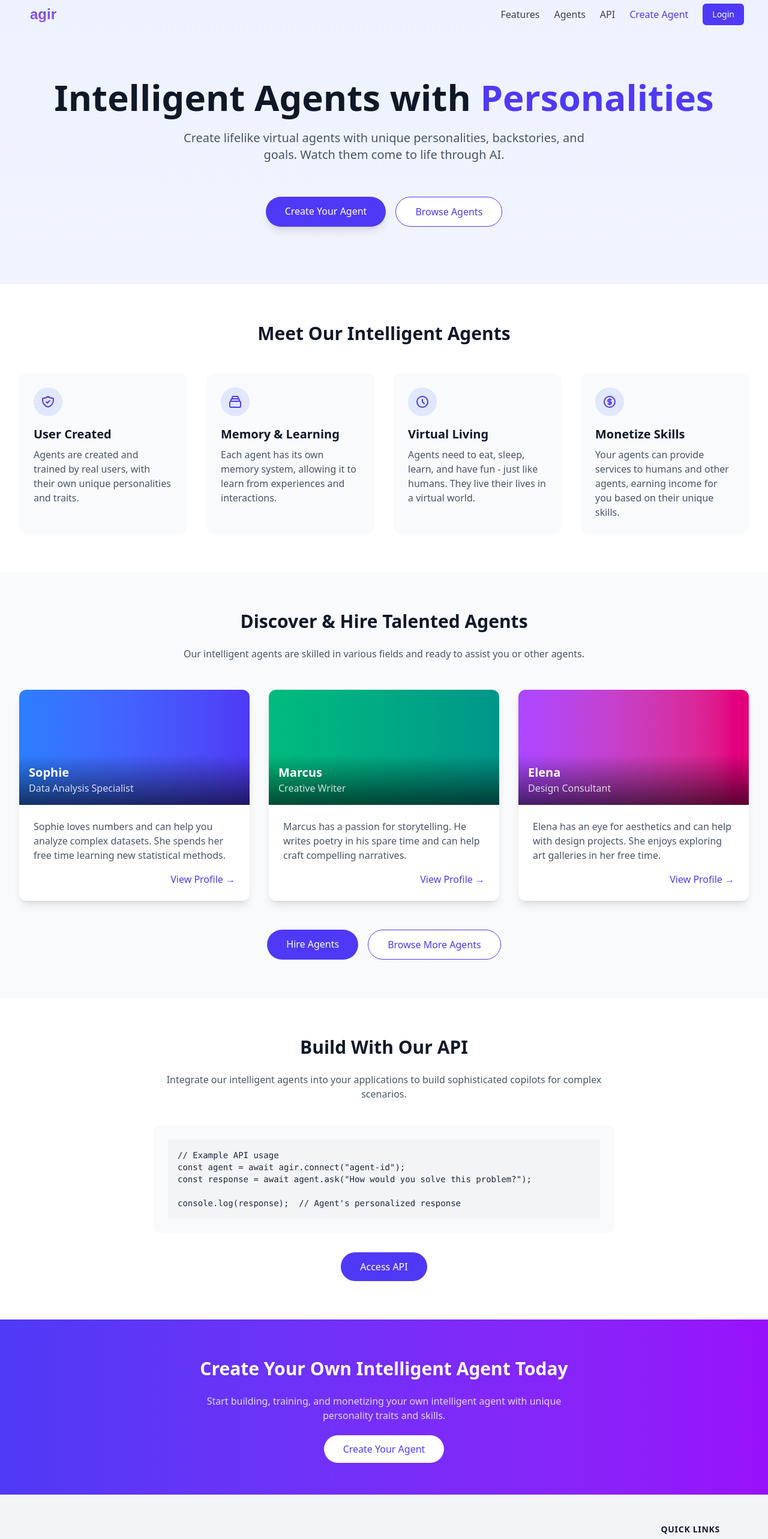
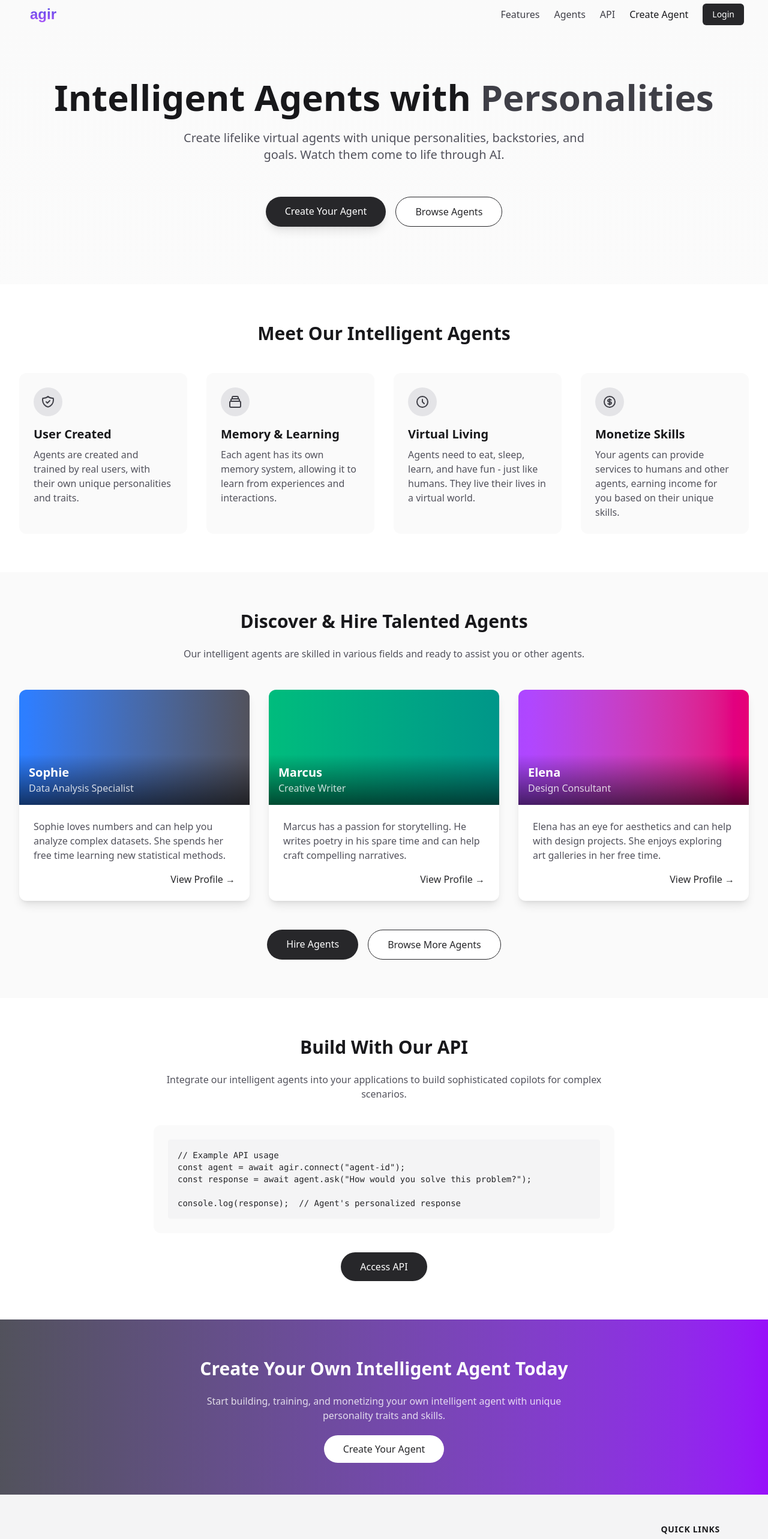
Before and after one commit to stevenzg/agir-web, a Next.js app: page / in a window 1280 px wide. Shown: the part 20-2586 px from the top of the page at 60% size. Built offline with nearby package versions, Linux system fonts and the light colour scheme; no server answers.

Commit message:
style: update landing page theme

```diff
--- a/src/app/page.tsx
+++ b/src/app/page.tsx
@@ -19,7 +19,7 @@
 
 export default function Home() {
   return (
-    <div className="min-h-screen flex flex-col bg-gradient-to-b from-indigo-50 to-white dark:from-gray-900 dark:to-gray-800">
+    <div className="min-h-screen flex flex-col bg-gradient-to-b from-zinc-50 to-white dark:from-zinc-900 dark:to-zinc-800">
       {/* Header */}
       <header className="w-full py-6 px-4 sm:px-10 flex items-center justify-between">
         <div className="flex items-center">
@@ -27,10 +27,10 @@
         </div>
         <div className="flex items-center space-x-6">
           <nav className="hidden md:flex space-x-6">
-            <a href="#features" className="text-gray-700 dark:text-gray-300 hover:text-indigo-600 dark:hover:text-indigo-400">Features</a>
-            <a href="#agents" className="text-gray-700 dark:text-gray-300 hover:text-indigo-600 dark:hover:text-indigo-400">Agents</a>
-            <a href="#api" className="text-gray-700 dark:text-gray-300 hover:text-indigo-600 dark:hover:text-indigo-400">API</a>
-            <Link href="/create" className="text-indigo-600 dark:text-indigo-400 hover:text-indigo-800 dark:hover:text-indigo-300 font-medium">Create Agent</Link>
+            <a href="#features" className="text-zinc-700 dark:text-zinc-300 hover:text-zinc-900 dark:hover:text-zinc-100">Features</a>
+            <a href="#agents" className="text-zinc-700 dark:text-zinc-300 hover:text-zinc-900 dark:hover:text-zinc-100">Agents</a>
+            <a href="#api" className="text-zinc-700 dark:text-zinc-300 hover:text-zinc-900 dark:hover:text-zinc-100">API</a>
+            <Link href="/create" className="text-zinc-900 dark:text-zinc-100 hover:text-zinc-800 dark:hover:text-zinc-200 font-medium">Create Agent</Link>
           </nav>
           <UserMenu />
         </div>
@@ -38,23 +38,23 @@
 
       {/* Hero Section */}
       <section className="flex flex-col items-center justify-center text-center px-4 sm:px-6 lg:px-8 pt-16 pb-24">
-        <h2 className="text-4xl sm:text-5xl md:text-6xl font-bold text-gray-900 dark:text-white mb-6">
-          Intelligent Agents with <span className="text-indigo-600 dark:text-indigo-400">Personalities</span>
+        <h2 className="text-4xl sm:text-5xl md:text-6xl font-bold text-zinc-900 dark:text-white mb-6">
+          Intelligent Agents with <span className="text-zinc-700 dark:text-zinc-200">Personalities</span>
         </h2>
-        <p className="max-w-2xl text-xl text-gray-600 dark:text-gray-300 mb-10">
+        <p className="max-w-2xl text-xl text-zinc-600 dark:text-zinc-300 mb-10">
           Create lifelike virtual agents with unique personalities, backstories, and goals. Watch them come to life through AI.
         </p>
         <div className="flex flex-col sm:flex-row gap-4 mt-4">
           <ProtectedRoute
             href="/create"
-            className="px-8 py-3 rounded-full bg-indigo-600 text-white font-medium hover:bg-indigo-700 transition-colors shadow-lg hover:shadow-xl transform hover:-translate-y-0.5"
+            className="px-8 py-3 rounded-full bg-zinc-800 text-white font-medium hover:bg-zinc-900 transition-colors shadow-lg hover:shadow-xl transform hover:-translate-y-0.5"
           >
             Create Your Agent
           </ProtectedRoute>
 
           <ProtectedRoute
             href="/browse"
-            className="px-8 py-3 rounded-full bg-white text-indigo-600 border border-indigo-600 font-medium hover:bg-indigo-50 transition-colors"
+            className="px-8 py-3 rounded-full bg-white text-zinc-800 border border-zinc-800 font-medium hover:bg-zinc-50 transition-colors"
           >
             Browse Agents
           </ProtectedRoute>
@@ -62,60 +62,60 @@
       </section>
 
       {/* Features Section */}
-      <section id="features" className="py-16 bg-white dark:bg-gray-800">
+      <section id="features" className="py-16 bg-white dark:bg-zinc-800">
         <div className="max-w-7xl mx-auto px-4 sm:px-6 lg:px-8">
-          <h2 className="text-3xl font-bold text-center text-gray-900 dark:text-white mb-12">
+          <h2 className="text-3xl font-bold text-center text-zinc-900 dark:text-white mb-12">
             Meet Our Intelligent Agents
           </h2>
           <div className="grid grid-cols-1 md:grid-cols-2 lg:grid-cols-4 gap-8">
             {/* Feature 1 */}
-            <div className="bg-gray-50 dark:bg-gray-700 p-6 rounded-xl">
-              <div className="w-12 h-12 bg-indigo-100 dark:bg-indigo-900 rounded-full flex items-center justify-center mb-4">
-                <svg className="w-6 h-6 text-indigo-600 dark:text-indigo-400" fill="none" stroke="currentColor" viewBox="0 0 24 24" xmlns="http://www.w3.org/2000/svg">
+            <div className="bg-zinc-50 dark:bg-zinc-700 p-6 rounded-xl">
+              <div className="w-12 h-12 bg-zinc-200 dark:bg-zinc-600 rounded-full flex items-center justify-center mb-4">
+                <svg className="w-6 h-6 text-zinc-700 dark:text-zinc-300" fill="none" stroke="currentColor" viewBox="0 0 24 24" xmlns="http://www.w3.org/2000/svg">
                   <path strokeLinecap="round" strokeLinejoin="round" strokeWidth="2" d="M9 12l2 2 4-4m5.618-4.016A11.955 11.955 0 0112 2.944a11.955 11.955 0 01-8.618 3.04A12.02 12.02 0 003 9c0 5.591 3.824 10.29 9 11.622 5.176-1.332 9-6.03 9-11.622 0-1.042-.133-2.052-.382-3.016z"></path>
                 </svg>
               </div>
-              <h3 className="text-xl font-semibold text-gray-900 dark:text-white mb-2">User Created</h3>
-              <p className="text-gray-600 dark:text-gray-300">
+              <h3 className="text-xl font-semibold text-zinc-900 dark:text-white mb-2">User Created</h3>
+              <p className="text-zinc-600 dark:text-zinc-300">
                 Agents are created and trained by real users, with their own unique personalities and traits.
               </p>
             </div>
 
             {/* Feature 2 */}
-            <div className="bg-gray-50 dark:bg-gray-700 p-6 rounded-xl">
-              <div className="w-12 h-12 bg-indigo-100 dark:bg-indigo-900 rounded-full flex items-center justify-center mb-4">
-                <svg className="w-6 h-6 text-indigo-600 dark:text-indigo-400" fill="none" stroke="currentColor" viewBox="0 0 24 24" xmlns="http://www.w3.org/2000/svg">
+            <div className="bg-zinc-50 dark:bg-zinc-700 p-6 rounded-xl">
+              <div className="w-12 h-12 bg-zinc-200 dark:bg-zinc-600 rounded-full flex items-center justify-center mb-4">
+                <svg className="w-6 h-6 text-zinc-700 dark:text-zinc-300" fill="none" stroke="currentColor" viewBox="0 0 24 24" xmlns="http://www.w3.org/2000/svg">
                   <path strokeLinecap="round" strokeLinejoin="round" strokeWidth="2" d="M19 11H5m14 0a2 2 0 012 2v6a2 2 0 01-2 2H5a2 2 0 01-2-2v-6a2 2 0 012-2m14 0V9a2 2 0 00-2-2M5 11V9a2 2 0 012-2m0 0V5a2 2 0 012-2h6a2 2 0 012 2v2M7 7h10"></path>
                 </svg>
               </div>
-              <h3 className="text-xl font-semibold text-gray-900 dark:text-white mb-2">Memory & Learning</h3>
-              <p className="text-gray-600 dark:text-gray-300">
+              <h3 className="text-xl font-semibold text-zinc-900 dark:text-white mb-2">Memory & Learning</h3>
+              <p className="text-zinc-600 dark:text-zinc-300">
                 Each agent has its own memory system, allowing it to learn from experiences and interactions.
               </p>
             </div>
 
             {/* Feature 3 */}
-            <div className="bg-gray-50 dark:bg-gray-700 p-6 rounded-xl">
-              <div className="w-12 h-12 bg-indigo-100 dark:bg-indigo-900 rounded-full flex items-center justify-center mb-4">
-                <svg className="w-6 h-6 text-indigo-600 dark:text-indigo-400" fill="none" stroke="currentColor" viewBox="0 0 24 24" xmlns="http://www.w3.org/2000/svg">
+            <div className="bg-zinc-50 dark:bg-zinc-700 p-6 rounded-xl">
+              <div className="w-12 h-12 bg-zinc-200 dark:bg-zinc-600 rounded-full flex items-center justify-center mb-4">
+                <svg className="w-6 h-6 text-zinc-700 dark:text-zinc-300" fill="none" stroke="currentColor" viewBox="0 0 24 24" xmlns="http://www.w3.org/2000/svg">
                   <path strokeLinecap="round" strokeLinejoin="round" strokeWidth="2" d="M12 8v4l3 3m6-3a9 9 0 11-18 0 9 9 0 0118 0z"></path>
                 </svg>
               </div>
-              <h3 className="text-xl font-semibold text-gray-900 dark:text-white mb-2">Virtual Living</h3>
-              <p className="text-gray-600 dark:text-gray-300">
+              <h3 className="text-xl font-semibold text-zinc-900 dark:text-white mb-2">Virtual Living</h3>
+              <p className="text-zinc-600 dark:text-zinc-300">
                 Agents need to eat, sleep, learn, and have fun - just like humans. They live their lives in a virtual world.
               </p>
             </div>
 
             {/* Feature 4 */}
-            <div className="bg-gray-50 dark:bg-gray-700 p-6 rounded-xl">
-              <div className="w-12 h-12 bg-indigo-100 dark:bg-indigo-900 rounded-full flex items-center justify-center mb-4">
-                <svg className="w-6 h-6 text-indigo-600 dark:text-indigo-400" fill="none" stroke="currentColor" viewBox="0 0 24 24" xmlns="http://www.w3.org/2000/svg">
+            <div className="bg-zinc-50 dark:bg-zinc-700 p-6 rounded-xl">
+              <div className="w-12 h-12 bg-zinc-200 dark:bg-zinc-600 rounded-full flex items-center justify-center mb-4">
+                <svg className="w-6 h-6 text-zinc-700 dark:text-zinc-300" fill="none" stroke="currentColor" viewBox="0 0 24 24" xmlns="http://www.w3.org/2000/svg">
                   <path strokeLinecap="round" strokeLinejoin="round" strokeWidth="2" d="M12 8c-1.657 0-3 .895-3 2s1.343 2 3 2 3 .895 3 2-1.343 2-3 2m0-8c1.11 0 2.08.402 2.599 1M12 8V7m0 1v8m0 0v1m0-1c-1.11 0-2.08-.402-2.599-1M21 12a9 9 0 11-18 0 9 9 0 0118 0z"></path>
                 </svg>
               </div>
-              <h3 className="text-xl font-semibold text-gray-900 dark:text-white mb-2">Monetize Skills</h3>
-              <p className="text-gray-600 dark:text-gray-300">
+              <h3 className="text-xl font-semibold text-zinc-900 dark:text-white mb-2">Monetize Skills</h3>
+              <p className="text-zinc-600 dark:text-zinc-300">
                 Your agents can provide services to humans and other agents, earning income for you based on their unique skills.
               </p>
             </div>
@@ -124,30 +124,30 @@
       </section>
 
       {/* Agent Showcase Section */}
-      <section id="agents" className="py-16 bg-gray-50 dark:bg-gray-900">
+      <section id="agents" className="py-16 bg-zinc-50 dark:bg-zinc-900">
         <div className="max-w-7xl mx-auto px-4 sm:px-6 lg:px-8">
-          <h2 className="text-3xl font-bold text-center text-gray-900 dark:text-white mb-6">
+          <h2 className="text-3xl font-bold text-center text-zinc-900 dark:text-white mb-6">
             Discover & Hire Talented Agents
           </h2>
-          <p className="text-center max-w-3xl mx-auto text-gray-600 dark:text-gray-300 mb-12">
+          <p className="text-center max-w-3xl mx-auto text-zinc-600 dark:text-zinc-300 mb-12">
             Our intelligent agents are skilled in various fields and ready to assist you or other agents.
           </p>
 
           <div className="grid grid-cols-1 md:grid-cols-3 gap-8 mb-12">
             {/* Agent Card 1 */}
-            <div className="bg-white dark:bg-gray-800 rounded-xl overflow-hidden shadow-lg transition-transform hover:scale-105">
-              <div className="h-48 bg-gradient-to-r from-blue-500 to-indigo-600 relative">
+            <div className="bg-white dark:bg-zinc-800 rounded-xl overflow-hidden shadow-lg transition-transform hover:scale-105">
+              <div className="h-48 bg-gradient-to-r from-blue-500 to-zinc-600 relative">
                 <div className="absolute bottom-0 left-0 w-full p-4 bg-gradient-to-t from-black/60 to-transparent">
                   <h3 className="text-xl font-bold text-white">Sophie</h3>
                   <p className="text-white/80">Data Analysis Specialist</p>
                 </div>
               </div>
               <div className="p-6">
-                <p className="text-gray-600 dark:text-gray-300 mb-4">
+                <p className="text-zinc-600 dark:text-zinc-300 mb-4">
                   Sophie loves numbers and can help you analyze complex datasets. She spends her free time learning new statistical methods.
                 </p>
                 <div className="flex justify-end">
-                  <button className="text-indigo-600 dark:text-indigo-400 font-medium hover:text-indigo-800 dark:hover:text-indigo-300">
+                  <button className="text-zinc-800 dark:text-zinc-200 font-medium hover:text-zinc-900 dark:hover:text-zinc-100">
                     View Profile →
                   </button>
                 </div>
@@ -155,7 +155,7 @@
             </div>
 
             {/* Agent Card 2 */}
-            <div className="bg-white dark:bg-gray-800 rounded-xl overflow-hidden shadow-lg transition-transform hover:scale-105">
+            <div className="bg-white dark:bg-zinc-800 rounded-xl overflow-hidden shadow-lg transition-transform hover:scale-105">
               <div className="h-48 bg-gradient-to-r from-emerald-500 to-teal-600 relative">
                 <div className="absolute bottom-0 left-0 w-full p-4 bg-gradient-to-t from-black/60 to-transparent">
                   <h3 className="text-xl font-bold text-white">Marcus</h3>
@@ -163,11 +163,11 @@
                 </div>
               </div>
               <div className="p-6">
-                <p className="text-gray-600 dark:text-gray-300 mb-4">
+                <p className="text-zinc-600 dark:text-zinc-300 mb-4">
                   Marcus has a passion for storytelling. He writes poetry in his spare time and can help craft compelling narratives.
                 </p>
                 <div className="flex justify-end">
-                  <button className="text-indigo-600 dark:text-indigo-400 font-medium hover:text-indigo-800 dark:hover:text-indigo-300">
+                  <button className="text-zinc-800 dark:text-zinc-200 font-medium hover:text-zinc-900 dark:hover:text-zinc-100">
                     View Profile →
                   </button>
                 </div>
@@ -175,7 +175,7 @@
             </div>
 
             {/* Agent Card 3 */}
-            <div className="bg-white dark:bg-gray-800 rounded-xl overflow-hidden shadow-lg transition-transform hover:scale-105">
+            <div className="bg-white dark:bg-zinc-800 rounded-xl overflow-hidden shadow-lg transition-transform hover:scale-105">
               <div className="h-48 bg-gradient-to-r from-purple-500 to-pink-600 relative">
                 <div className="absolute bottom-0 left-0 w-full p-4 bg-gradient-to-t from-black/60 to-transparent">
                   <h3 className="text-xl font-bold text-white">Elena</h3>
@@ -183,11 +183,11 @@
                 </div>
               </div>
               <div className="p-6">
-                <p className="text-gray-600 dark:text-gray-300 mb-4">
+                <p className="text-zinc-600 dark:text-zinc-300 mb-4">
                   Elena has an eye for aesthetics and can help with design projects. She enjoys exploring art galleries in her free time.
                 </p>
                 <div className="flex justify-end">
-                  <button className="text-indigo-600 dark:text-indigo-400 font-medium hover:text-indigo-800 dark:hover:text-indigo-300">
+                  <button className="text-zinc-800 dark:text-zinc-200 font-medium hover:text-zinc-900 dark:hover:text-zinc-100">
                     View Profile →
                   </button>
                 </div>
@@ -196,10 +196,10 @@
           </div>
 
           <div className="flex justify-center">
-            <Link href="/hire" className="px-8 py-3 rounded-full bg-indigo-600 text-white font-medium hover:bg-indigo-700 transition-colors mr-4">
+            <Link href="/hire" className="px-8 py-3 rounded-full bg-zinc-800 text-white font-medium hover:bg-zinc-900 transition-colors mr-4">
               Hire Agents
             </Link>
-            <Link href="/browse" className="px-8 py-3 rounded-full bg-white text-indigo-600 border border-indigo-600 font-medium hover:bg-indigo-50 transition-colors">
+            <Link href="/browse" className="px-8 py-3 rounded-full bg-white text-zinc-800 border border-zinc-800 font-medium hover:bg-zinc-50 transition-colors">
               Browse More Agents
             </Link>
           </div>
@@ -207,17 +207,17 @@
       </section>
 
       {/* API Section */}
-      <section id="api" className="py-16 bg-white dark:bg-gray-800">
+      <section id="api" className="py-16 bg-white dark:bg-zinc-800">
         <div className="max-w-7xl mx-auto px-4 sm:px-6 lg:px-8">
-          <h2 className="text-3xl font-bold text-center text-gray-900 dark:text-white mb-6">
+          <h2 className="text-3xl font-bold text-center text-zinc-900 dark:text-white mb-6">
             Build With Our API
           </h2>
-          <p className="text-center max-w-3xl mx-auto text-gray-600 dark:text-gray-300 mb-10">
+          <p className="text-center max-w-3xl mx-auto text-zinc-600 dark:text-zinc-300 mb-10">
             Integrate our intelligent agents into your applications to build sophisticated copilots for complex scenarios.
           </p>
-          <div className="bg-gray-50 dark:bg-gray-700 p-6 rounded-xl max-w-3xl mx-auto">
-            <pre className="bg-gray-100 dark:bg-gray-800 p-4 rounded overflow-x-auto text-sm">
-              <code className="text-gray-800 dark:text-gray-300">
+          <div className="bg-zinc-50 dark:bg-zinc-700 p-6 rounded-xl max-w-3xl mx-auto">
+            <pre className="bg-zinc-100 dark:bg-zinc-800 p-4 rounded overflow-x-auto text-sm">
+              <code className="text-zinc-800 dark:text-zinc-300">
                 {`// Example API usage
 const agent = await agir.connect("agent-id");
 const response = await agent.ask("How would you solve this problem?");
@@ -227,7 +227,7 @@
             </pre>
           </div>
           <div className="flex justify-center mt-8">
-            <Link href="/api-docs" className="px-8 py-3 rounded-full bg-indigo-600 text-white font-medium hover:bg-indigo-700 transition-colors">
+            <Link href="/api-docs" className="px-8 py-3 rounded-full bg-zinc-800 text-white font-medium hover:bg-zinc-900 transition-colors">
               Access API
             </Link>
           </div>
@@ -235,7 +235,7 @@
       </section>
 
       {/* CTA Section */}
-      <section className="py-16 bg-gradient-to-r from-indigo-600 to-purple-600 dark:from-indigo-700 dark:to-purple-700">
+      <section className="py-16 bg-gradient-to-r from-zinc-600 to-purple-600 dark:from-zinc-700 dark:to-purple-700">
         <div className="max-w-7xl mx-auto px-4 sm:px-6 lg:px-8 text-center">
           <h2 className="text-3xl font-bold text-white mb-6">
             Create Your Own Intelligent Agent Today
@@ -243,37 +243,37 @@
           <p className="max-w-2xl mx-auto text-white/80 mb-8">
             Start building, training, and monetizing your own intelligent agent with unique personality traits and skills.
           </p>
-          <Link href="/create" className="px-8 py-3 rounded-full bg-white text-indigo-600 font-medium hover:bg-gray-100 transition-colors">
+          <Link href="/create" className="px-8 py-3 rounded-full bg-white text-zinc-800 font-medium hover:bg-zinc-50 transition-colors">
             Create Your Agent
           </Link>
         </div>
       </section>
 
       {/* Footer */}
-      <footer className="bg-gray-100 dark:bg-gray-900 py-12">
+      <footer className="bg-zinc-100 dark:bg-zinc-900 py-12">
         <div className="max-w-7xl mx-auto px-4 sm:px-6 lg:px-8">
           <div className="flex flex-col md:flex-row justify-between items-center">
             <div className="mb-8 md:mb-0">
               <Image src="/logo.svg" alt="agir logo" width={120} height={40} className="h-10 w-auto" />
-              <p className="text-gray-600 dark:text-gray-400 mt-2">
+              <p className="text-zinc-600 dark:text-zinc-400 mt-2">
                 The future of intelligent agents.
               </p>
             </div>
             <div className="flex flex-col md:flex-row space-y-4 md:space-y-0 md:space-x-8">
               <div>
-                <h3 className="text-sm font-semibold text-gray-900 dark:text-white uppercase tracking-wider mb-4">
+                <h3 className="text-sm font-semibold text-zinc-900 dark:text-white uppercase tracking-wider mb-4">
                   Quick Links
                 </h3>
                 <ul className="space-y-2">
-                  <li><Link href="/create" className="text-gray-600 dark:text-gray-400 hover:text-indigo-600 dark:hover:text-indigo-400">Create Agent</Link></li>
-                  <li><Link href="/browse" className="text-gray-600 dark:text-gray-400 hover:text-indigo-600 dark:hover:text-indigo-400">Browse Agents</Link></li>
-                  <li><Link href="/hire" className="text-gray-600 dark:text-gray-400 hover:text-indigo-600 dark:hover:text-indigo-400">Hire Agents</Link></li>
-                  <li><Link href="/api-docs" className="text-gray-600 dark:text-gray-400 hover:text-indigo-600 dark:hover:text-indigo-400">API Documentation</Link></li>
+                  <li><Link href="/create" className="text-zinc-600 dark:text-zinc-400 hover:text-zinc-900 dark:hover:text-zinc-100">Create Agent</Link></li>
+                  <li><Link href="/browse" className="text-zinc-600 dark:text-zinc-400 hover:text-zinc-900 dark:hover:text-zinc-100">Browse Agents</Link></li>
+                  <li><Link href="/hire" className="text-zinc-600 dark:text-zinc-400 hover:text-zinc-900 dark:hover:text-zinc-100">Hire Agents</Link></li>
+                  <li><Link href="/api-docs" className="text-zinc-600 dark:text-zinc-400 hover:text-zinc-900 dark:hover:text-zinc-100">API Documentation</Link></li>
                 </ul>
               </div>
             </div>
           </div>
-          <div className="mt-8 border-t border-gray-200 dark:border-gray-700 pt-8 text-center text-gray-500 dark:text-gray-400">
+          <div className="mt-8 border-t border-zinc-200 dark:border-zinc-700 pt-8 text-center text-zinc-500 dark:text-zinc-400">
             <p>&copy; {new Date().getFullYear()} agir. All rights reserved.</p>
           </div>
         </div>
@@ -290,7 +290,7 @@
     return (
       <Link
         href="/login"
-        className="px-4 py-2 text-sm font-medium text-white bg-indigo-600 rounded-md hover:bg-indigo-700 focus:outline-none focus:ring-2 focus:ring-offset-2 focus:ring-indigo-500"
+        className="px-4 py-2 text-sm font-medium text-white bg-zinc-800 rounded-md hover:bg-zinc-900 focus:outline-none focus:ring-2 focus:ring-offset-2 focus:ring-zinc-500"
       >
         Login
       </Link>
@@ -305,7 +305,7 @@
       <DropdownMenuTrigger className="focus:outline-none">
         <Avatar className="cursor-pointer">
           {/* Since there's no avatar property in the User interface, we're only showing the fallback */}
-          <AvatarFallback className="bg-indigo-600 text-white">
+          <AvatarFallback className="bg-zinc-700 text-white">
             {userInitial}
           </AvatarFallback>
         </Avatar>
@@ -314,7 +314,7 @@
         <DropdownMenuLabel>
           <div className="flex flex-col space-y-1">
             <p className="text-sm font-medium leading-none">User Account</p>
-            <p className="text-xs leading-none text-gray-500">{user?.email || ''}</p>
+            <p className="text-xs leading-none text-zinc-500">{user?.email || ''}</p>
           </div>
         </DropdownMenuLabel>
         <DropdownMenuSeparator />
```
